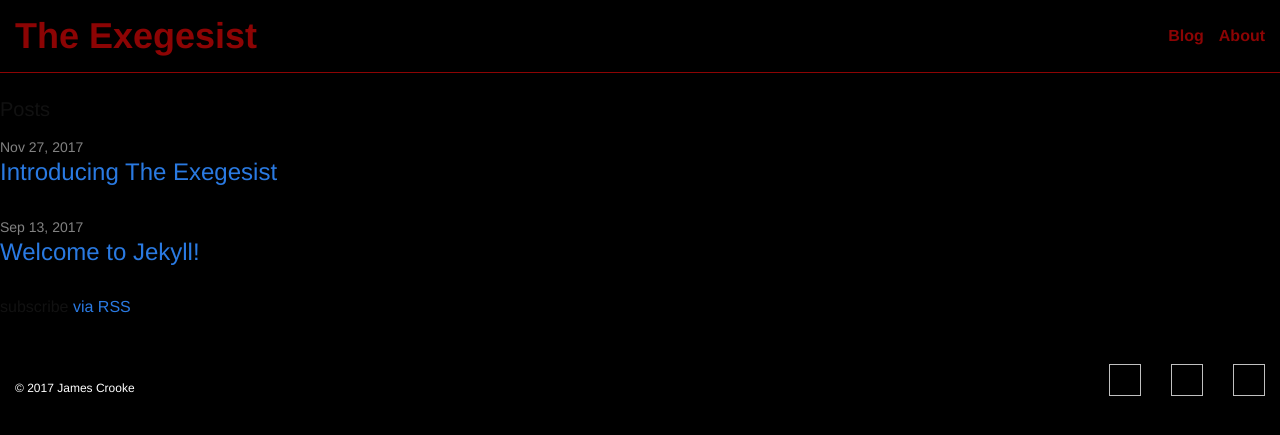
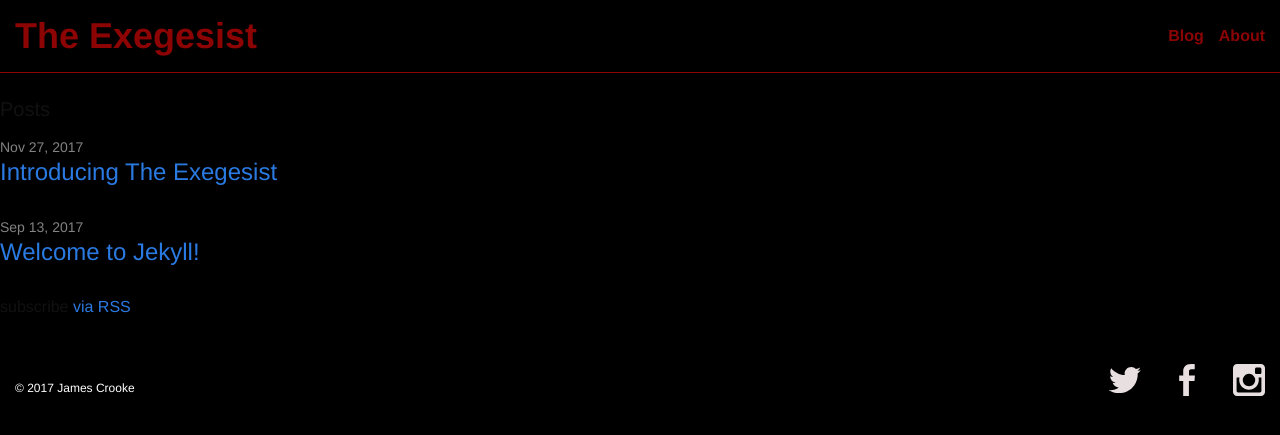
Before and after one commit to doulosiyxy/theexegesist, a Jekyll site: the page built from pages/blog.html, in a window 1280 px wide. Shown: the top 435 px of the page. Built offline with Jekyll 4.4.1, drawn with Linux system fonts in a browser that asks for light colours; nearby versions of some CDN libraries.

Commit message:
Update footer.html

```diff
--- a/_includes/footer.html
+++ b/_includes/footer.html
@@ -4,9 +4,9 @@
   <div class="row">
       <p class="col-sm-4">&copy; 2017 James Crooke</p>
       <ul class="col-sm-8">
-        <li style="float:right;" class="footer-col-1<!--col-sm-1--> icon"><img href="https://theexegesist.com/twitter.svg" type="image/svg+xml"/></li>
-        <li style="float:right;" class="footer-col-1<!--col-sm-1--> icon"><img href="https://theexegesist.com/facebook.svg" type="image/svg+xml"/></li>
-        <li style="float:right;" class="footer-col-1<!--col-sm-1--> icon"><img href="https://theexegesist.com/instagram.svg" type="image/svg+xml"/></li>
+        <li style="float:right;" class="footer-col-1<!--col-sm-1--> icon"><img src="https://www.theexegesist.com/twitter.svg" type="image/svg+xml"/></li>
+        <li style="float:right;" class="footer-col-1<!--col-sm-1--> icon"><img src="https://www.theexegesist.com/facebook.svg" type="image/svg+xml"/></li>
+        <li style="float:right;" class="footer-col-1<!--col-sm-1--> icon"><img src="https://www.theexegesist.com/instagram.svg" type="image/svg+xml"/></li>
       </ul>
     </div>
 
```
